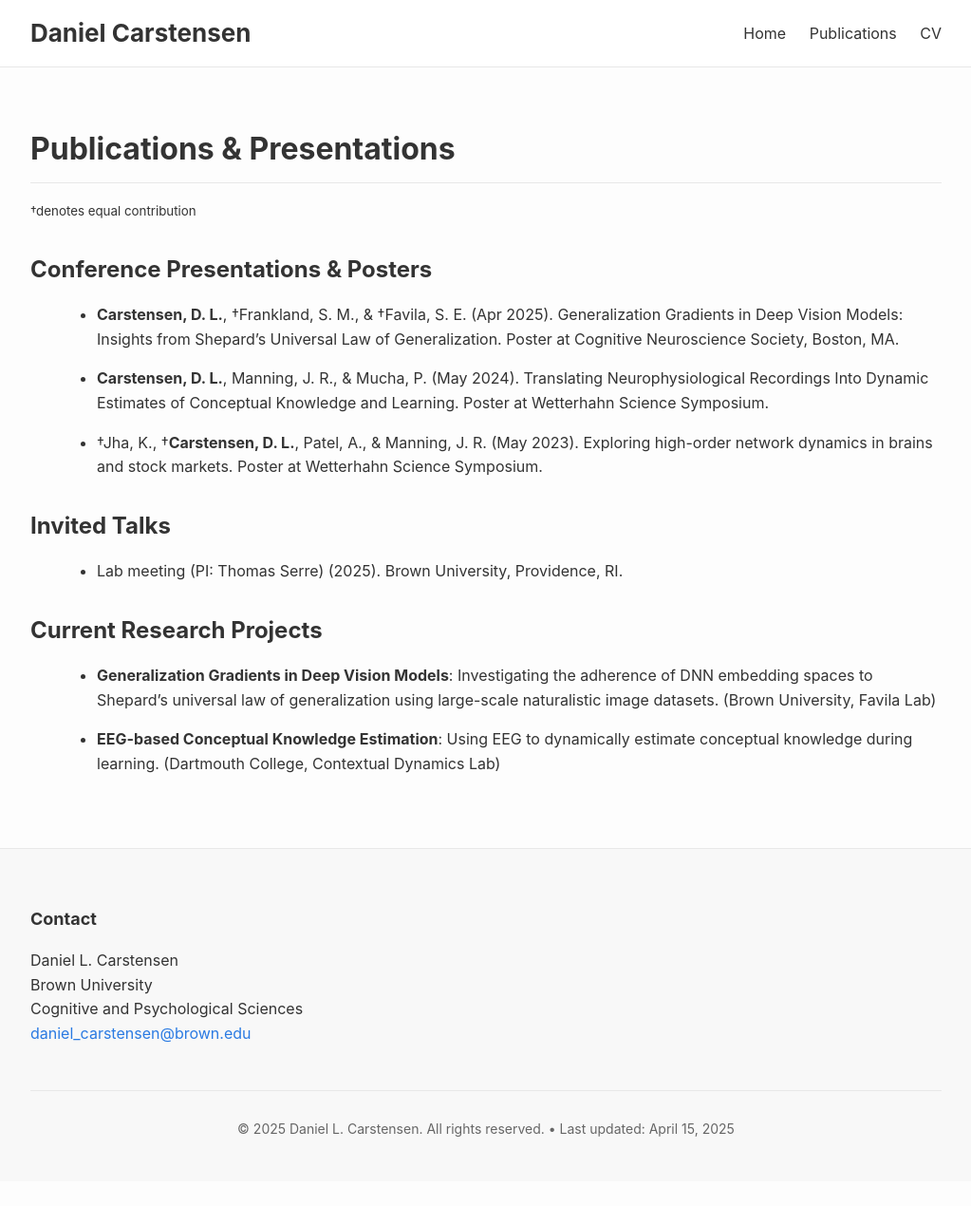
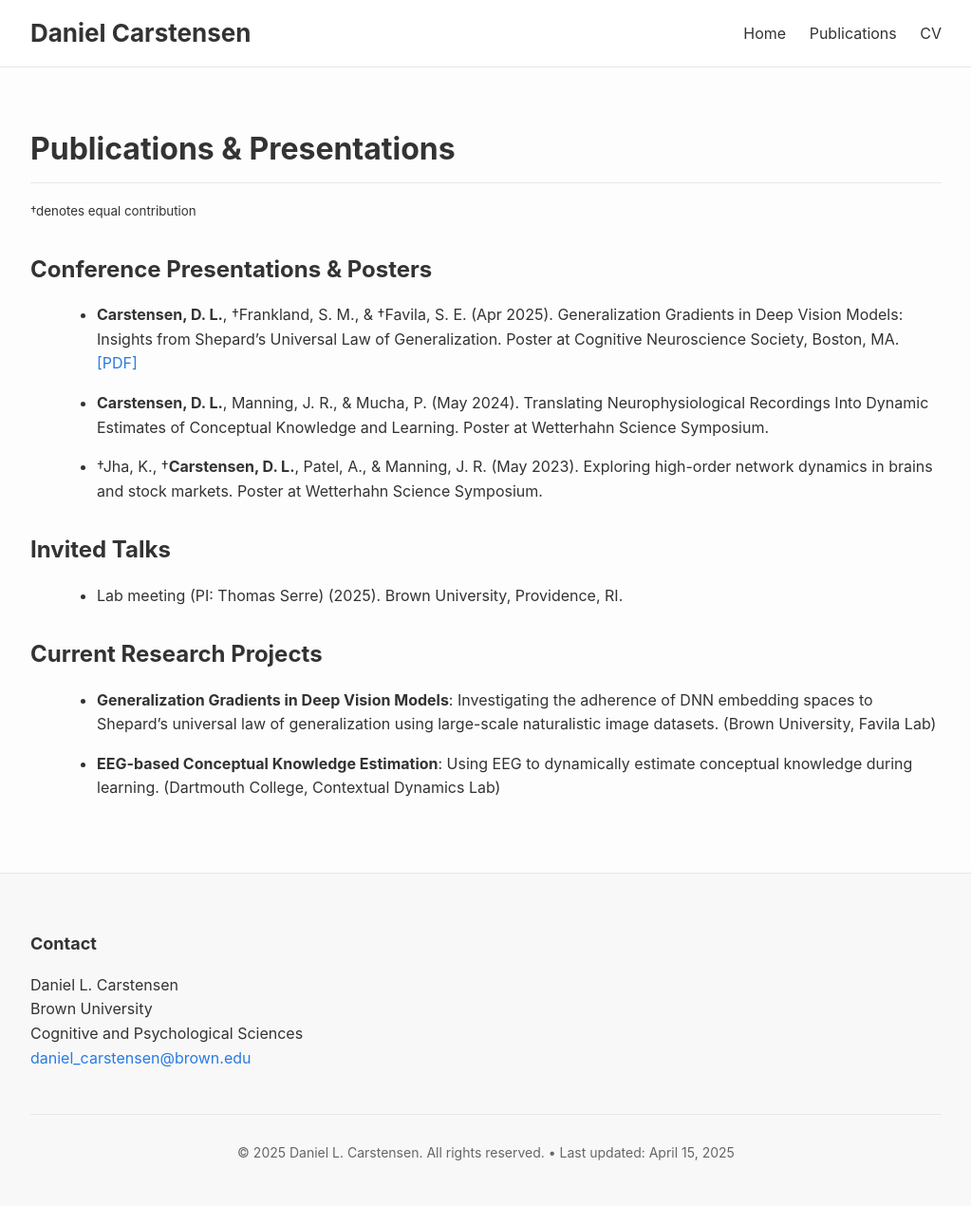
Before and after one commit to daniel-carstensen/daniel-carstensen.github.io, a Jekyll site: the page built from publications.md, in a window 1280 px wide. Shown: the whole page at 95% size, without its empty margins (128-1151 px from the left). Built offline with Jekyll 4.4.1, drawn with Linux system fonts in a browser that asks for light colours; before the commit the page ends 1244 px from its top, so only the background shows below that.

Commit message:
update cv and add some links

```diff
--- a/publications.md
+++ b/publications.md
@@ -8,7 +8,8 @@ title: Publications
 
 ## Conference Presentations & Posters
 
-* **Carstensen, D. L.**, †Frankland, S. M., & †Favila, S. E. (Apr 2025). Generalization Gradients in Deep Vision Models: Insights from Shepard's Universal Law of Generalization. Poster at Cognitive Neuroscience Society, Boston, MA.
+* **Carstensen, D. L.**, †Frankland, S. M., & †Favila, S. E. (Apr 2025). Generalization Gradients in Deep Vision Models: Insights from Shepard's Universal Law of Generalization. Poster at Cognitive Neuroscience Society, Boston, MA.\
+[[PDF]](https://bpb-us-w2.wpmucdn.com/sites.brown.edu/dist/0/659/files/2025/04/Carstensen_CNS_2025.pdf)
 
 * **Carstensen, D. L.**, Manning, J. R., & Mucha, P. (May 2024). Translating Neurophysiological Recordings Into Dynamic Estimates of Conceptual Knowledge and Learning. Poster at Wetterhahn Science Symposium.
 
```
Also changed, not shown: 4 other files.
